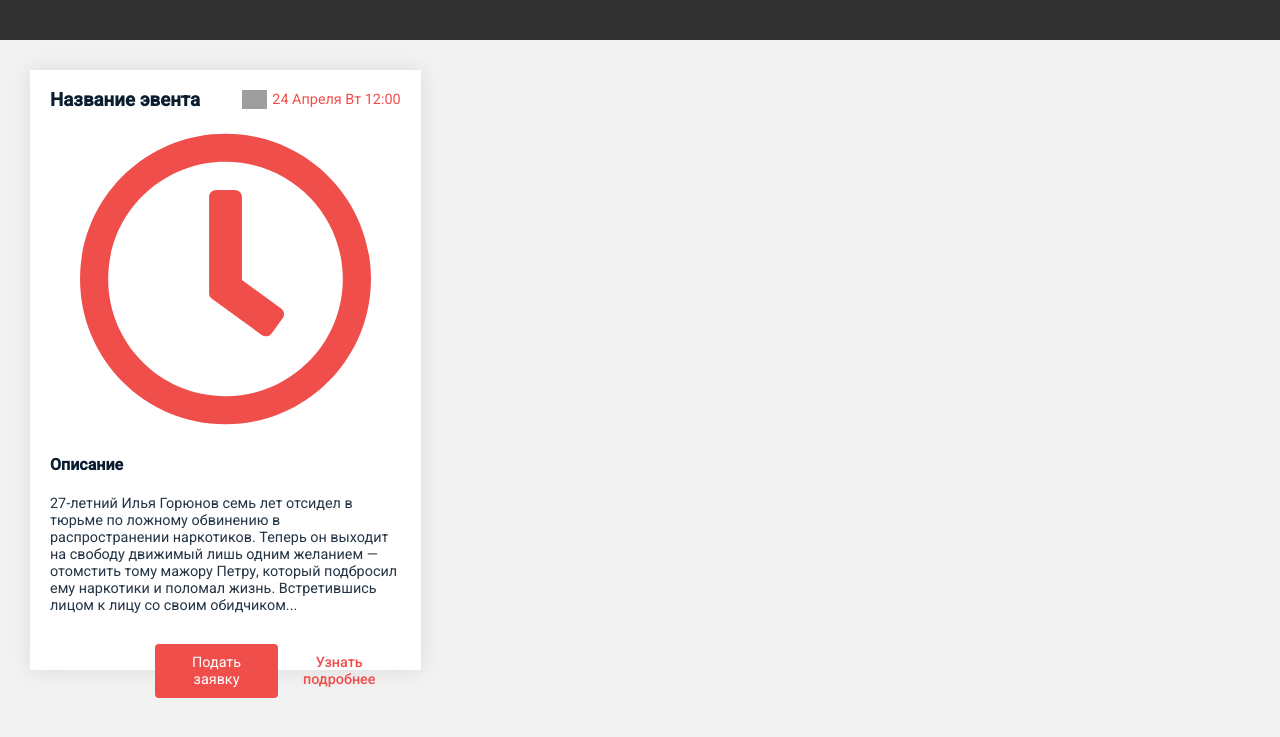
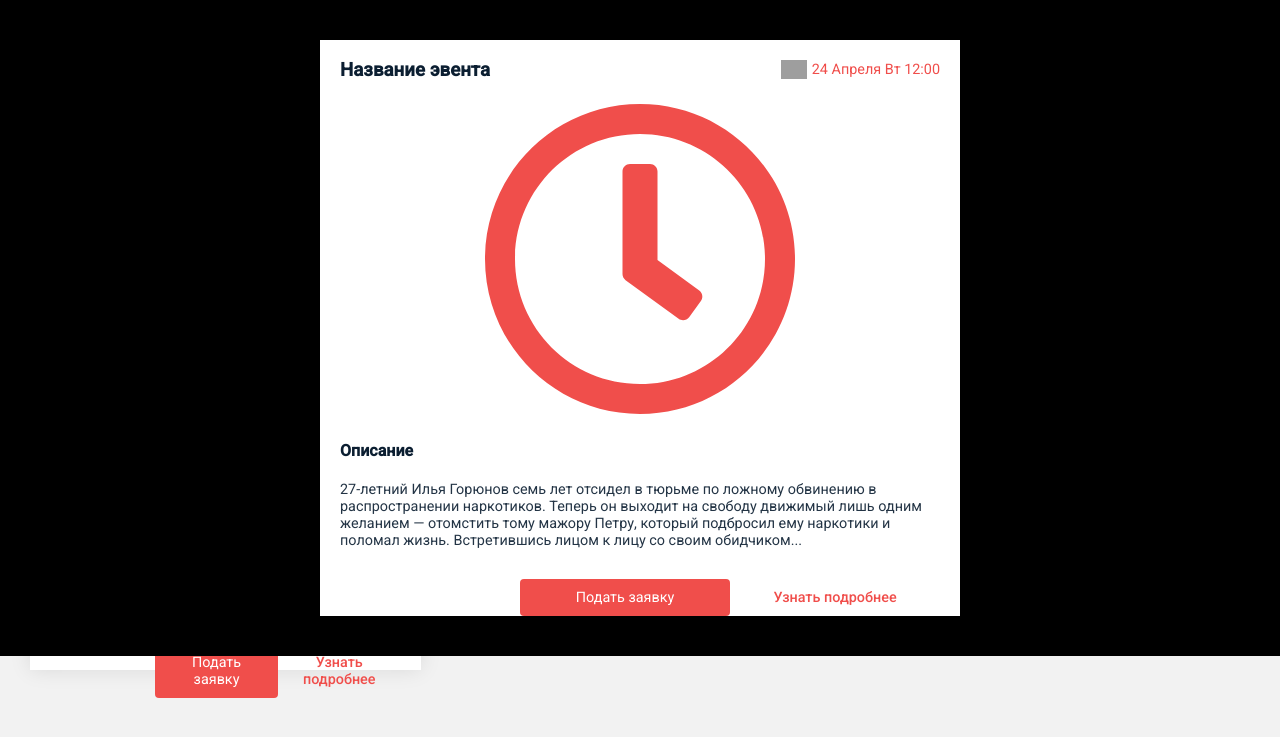
Before and after one commit to stenol53/code-battle, a Django app: template CodeBattle/templates/events/ev_1.html in a window 1280 px wide. Shown: the top 737 px of the page. Run offline with Django 3.2, Linux system fonts and the light colour scheme; the template is opened without the code that fills it, so the values that code supplies are empty; grey boxes are pictures that could not be loaded.

Commit message:
76234573

```diff
--- a/CodeBattle/settings.py
+++ b/CodeBattle/settings.py
@@ -47,7 +47,7 @@ INSTALLED_APPS = [
     'django.contrib.staticfiles',
     'allauth',
     'allauth.account',
-    'channels',
+    # 'channels',
 ]
 
 
--- a/CodeBattle/templates/allauth/pages/auth.html
+++ b/CodeBattle/templates/allauth/pages/auth.html
@@ -4,7 +4,7 @@
 <head>
     <meta charset="UTF-8">
     <meta name="viewport" content="width=device-width, initial-scale=1.0">
-    <link rel="stylesheet" href="../css/index.css">
+    <link rel="stylesheet" href="../static/css/index.css">
     <link href="https://fonts.googleapis.com/css2?family=Roboto:wght@400;500&display=swap" rel="stylesheet">
     <title>Auth</title>
 </head>
--- a/CodeBattle/templates/allauth/pages/register.html
+++ b/CodeBattle/templates/allauth/pages/register.html
@@ -10,6 +10,8 @@
 </head>
 
 <body>
+
+
     <main class="main-container">
         <form action="test.html" class="auth-form form">
             <div class="form--title">Регистрация</div>
--- a/CodeBattle/templates/events/ev_1.html
+++ b/CodeBattle/templates/events/ev_1.html
@@ -7,6 +7,7 @@
     <link href="https://fonts.googleapis.com/css2?family=Roboto:wght@400;500&display=swap" rel="stylesheet" />
     <link rel="stylesheet" href="../static/css/base.css" />
     <link rel="stylesheet" href="../static/css/buttons.css" />
+    <link rel="stylesheet" href="../static/css/header.css" />
     <link rel="stylesheet" href="../static/css/cards.css" />
     <link rel="stylesheet" href="../static/css/events/css/events.css" />
     <title>Document</title>
@@ -14,9 +15,45 @@
 
 <body>
     <!-- Для всех страниц общий хедер -->
-    <header>
-        <div class="header"></div>
+    <header class="header">
+        <a class="profile-container" href="#">
+            <img class="profile-image" src="../../CodeBattle/templates/static/images/events/times-icon.svg">
+            <!-- Если это админ -->
+            <div class="profile-user">
+                <span class="profile-name">Maks</span>
+                <!-- Если это админ, если нет - не отображать -->
+                <span class="profile-admin">Admin</span>
+            </div>
+        </a>
+        <button class="profile-logout button filled">Выйти</button>
     </header>
+
+    <!-- Modal window -->
+    <section class="info-window">
+        <div class="modal card">
+            <div class="card--top-side">
+                <h3 class="card--title">Название эвента</h3>
+                <div class="card--time">
+                    <img src="../images/clock-icon.svg" class="card--time-icon">
+                    <p class="card--time-text">24 Апреля Вт 12:00</p>
+                </div>
+            </div>
+            <div class="modal--image-container">
+                <img class="modal--image card--image" src="../static/images/events/clock-icon.svg">
+            </div>
+            <div class="card--bottom-side">
+                <div class="card--text-section">
+                    <h4 class="card--text-section-title">Описание</h4>
+                    <p class="card--text-section-text">27-летний Илья Горюнов семь лет отсидел в тюрьме по ложному обвинению в распространении наркотиков. Теперь он выходит на свободу движимый лишь одним желанием — отомстить тому мажору Петру, который подбросил ему наркотики и поломал
+                        жизнь. Встретившись лицом к лицу со своим обидчиком...</p>
+                </div>
+                <div class="card--buttons">
+                    <a class="event-grid--apply card--main-button button filled">Подать заявку</a>
+                    <a class="event-grid--info card--secondary-button button text">Узнать подробнее</a>
+                </div>
+            </div>
+        </div>
+    </section>
 
     <!-- Главная секция-контейнер на весь экран -->
     <main class="main-container">
--- a/CodeBattle/templates/static/css/events/css/events.css
+++ b/CodeBattle/templates/static/css/events/css/events.css
@@ -40,3 +40,33 @@
 .accepted {
     background-color: #C4C4C4;
 }
+
+
+/* Modal window */
+
+.info-window {
+    position: absolute;
+    top: 0;
+    left: 0;
+    width: 100%;
+    padding: 40px 0;
+    /* height: 100vh; */
+    background-color: black;
+    display: flex;
+    justify-content: center;
+    align-items: center;
+}
+
+.modal {
+    width: 50%;
+}
+
+.modal--image-container {
+    width: 100%;
+    display: flex;
+    justify-content: center;
+}
+
+.modal--image {
+    width: 50%;
+}
--- /dev/null
+++ b/CodeBattle/templates/static/css/header.css
@@ -0,0 +1,41 @@
+.header {
+    display: flex;
+    justify-content: flex-end;
+    padding: 5px 30px;
+    background-color: #323232;
+}
+
+.profile-container {
+    height: 100%;
+    display: flex;
+}
+
+.profile-image {
+    height: 100%;
+    margin-right: 10px;
+}
+
+.profile-user {
+    height: 100%;
+    display: flex;
+    flex-direction: column;
+    justify-content: center;
+    color: white;
+    font-size: 1rem;
+}
+
+.profile-admin {
+    color: gray;
+    font-size: 0.8rem;
+}
+
+.profile-name {}
+
+.profile-logout {
+    /* font-size: 0.4rem; */
+    display: flex;
+    justify-content: center;
+    align-items: center;
+    padding: 0 10px;
+    margin: 0 20px;
+}
--- a/papka_maksa/battle/battle.css
+++ b/papka_maksa/battle/battle.css
@@ -17,7 +17,7 @@
 
 .battle-container {
     width: 100%;
-    height: 100vh;
+    height: 95vh;
     display: flex;
     justify-content: flex-start;
     user-select: none;
@@ -52,6 +52,10 @@
     flex-direction: column;
     align-items: center;
     justify-content: center;
+}
+
+.task--title {
+    margin-bottom: 40px;
 }
 
 .task--text {
```
Also changed, not shown: papka_maksa/battle/battle.html (+17 -1 lines), CodeBattle/templates/events/openInfo.js (added).
